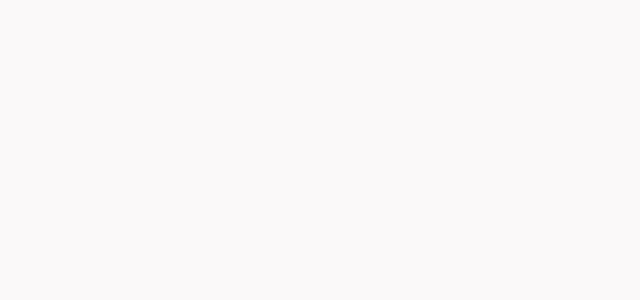
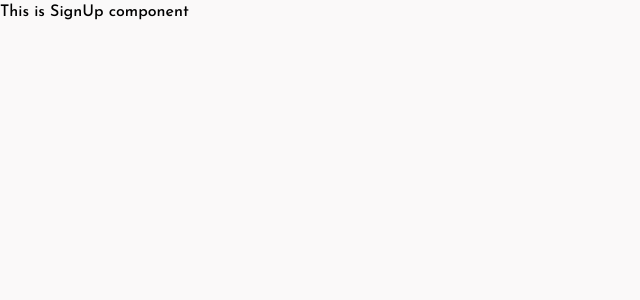
Before and after one commit to Abolfazl181920/Food-Delivery, a React (Create React App) app: page /registration in a window 1280 px wide. Before the commit this address had no page. Shown: the top 300 px of the page, without its empty margins (0-640 px from the left). Built offline with nearby package versions, Linux system fonts and the light colour scheme.

Commit message:
add registration

```diff
--- a/src/home/Header.js
+++ b/src/home/Header.js
@@ -9,8 +9,8 @@ const Header = () => {
                 <div className="flex items-center justify-center w-full h-full bg-gray-900 bg-opacity-50">
                     <div className="text-center">
                         <h1 className="text-3xl font-semibold text-white uppercase lg:text-3xl">Order food <span className="text-blue-400 underline">Know</span></h1>
-                        <Link to='/foods'>
-                            <button className="w-full px-4 py-3 mt-4 text-sm font-medium text-white uppercase transition-colors duration-200 transform bg-blue-700 rounded-md lg:w-auto hover:bg-blue-600 focus:outline-none focus:bg-blue-800 animate-pulse">Start ordering</button>
+                        <Link to='/registration'>
+                            <button className="w-full px-4 py-3 mt-4 text-sm font-medium text-white uppercase transition-colors duration-200 transform bg-blue-700 rounded-md lg:w-auto hover:bg-blue-600 focus:outline-none focus:bg-blue-800 shadow-2xl animate-pulse">Start ordering</button>
                         </Link>
                     </div>
                 </div>
--- a/src/index.js
+++ b/src/index.js
@@ -4,6 +4,8 @@ import { BrowserRouter as Router, Routes, Route } from 'react-router-dom'
 
 import App from 'App'
 import FoodsPage from 'pages/FoodsPage'
+import SignUp from './register/SignUp'
+import SignIn from './register/SignIn'
 
 import './App.css'
 import './index.css'
@@ -14,6 +16,7 @@ root.render(
     <Routes>
       <Route path='/' element={ <App /> } />
       <Route path='foods' element={ <FoodsPage /> } />
+      <Route path='registration' element={ <SignUp /> } />
     </Routes>
   </Router>
 )
--- /dev/null
+++ b/src/register/SignIn.js
@@ -0,0 +1,9 @@
+const SignIn = () => {
+    return (
+        <div>
+            This is SignIn component
+        </div>
+    )
+}
+
+export default SignIn
--- /dev/null
+++ b/src/register/SignUp.js
@@ -0,0 +1,9 @@
+const SignUp = () => {
+    return (
+        <div>
+            This is SignUp component
+        </div>
+    )
+}
+
+export default SignUp
```
